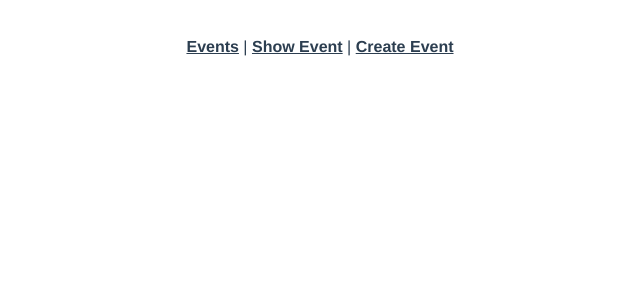
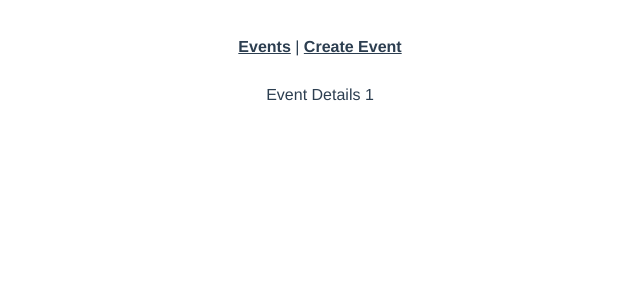
Before and after one commit to phalbert/real-world-vue, a Vue app: page /event/1 in a window 1280 px wide. Shown: the top 300 px of the page, without its empty margins (320-960 px from the left). Built offline with nearby package versions, Linux system fonts and the light colour scheme.

Commit message:
added dynamic routing

```diff
--- a/src/App.vue
+++ b/src/App.vue
@@ -2,7 +2,6 @@
   <div id="app">
     <div id="nav">
       <router-link :to="{ name: 'event-list' }">Events</router-link> |
-      <router-link :to="{ name: 'event-show' }">Show Event</router-link> |
       <router-link :to="{ name: 'event-create' }">Create Event</router-link>
     </div>
     <router-view />
--- a/src/router/index.js
+++ b/src/router/index.js
@@ -12,9 +12,10 @@ const routes = [
     component: EventList
   },
   {
-    path: "event",
+    path: "/event/:id",
     name: "event-show",
-    component: EventShow
+    component: EventShow,
+    props: true
   },
   {
     path: "/event/create",
--- a/src/views/EventList.vue
+++ b/src/views/EventList.vue
@@ -1,6 +1,8 @@
 <template>
     <div>
         Event List
+        <router-link :to="{ name: 'event-show', params: { id: '1' } }">Show Event</router-link>
+
     </div>
 </template>
 
--- a/src/views/EventShow.vue
+++ b/src/views/EventShow.vue
@@ -1,15 +1,14 @@
 <template>
-    <div>
-        Event Details
-    </div>
+  <div>
+    Event Details {{ id }}
+
+  </div>
 </template>
 
 <script>
-    export default {
-
-    }
+export default {
+  props: ['id']
+}
 </script>
 
-<style scoped>
-
-</style>
+<style scoped></style>
```
